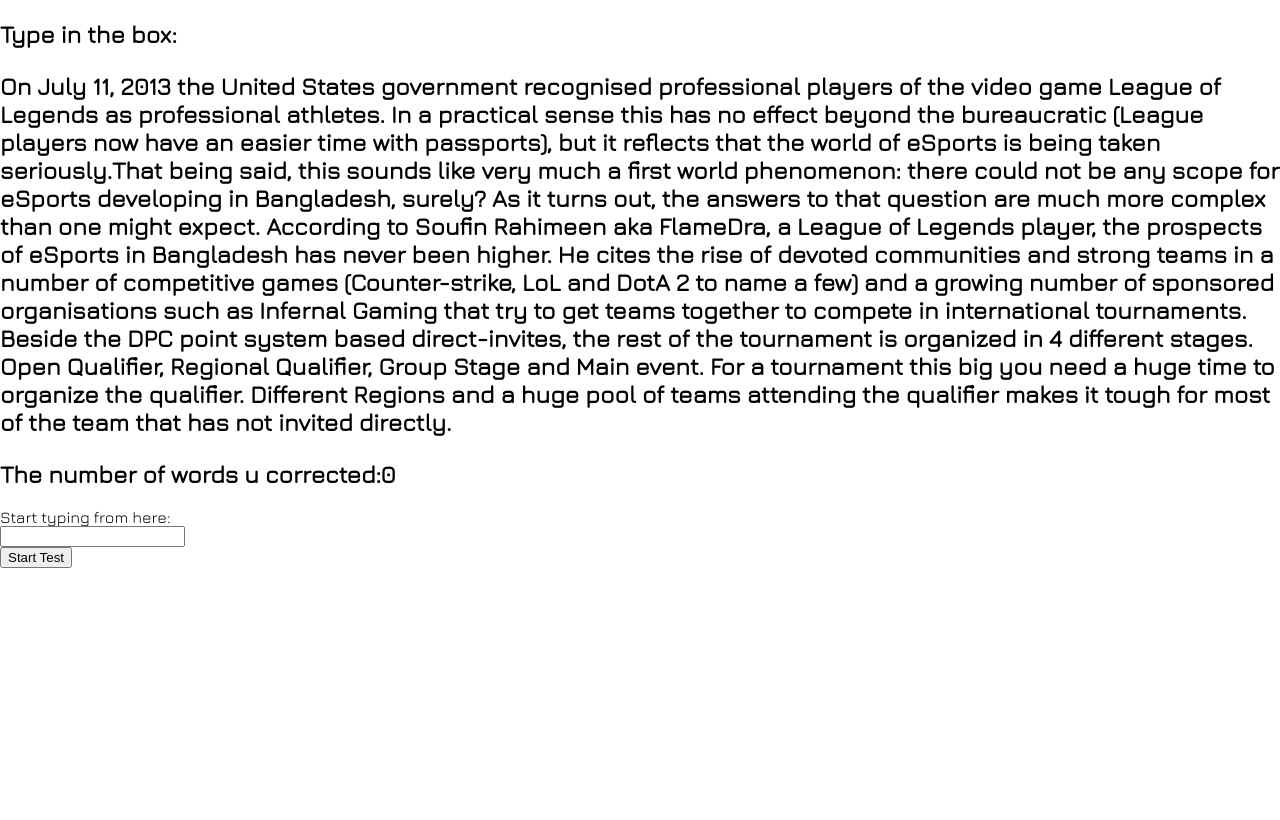
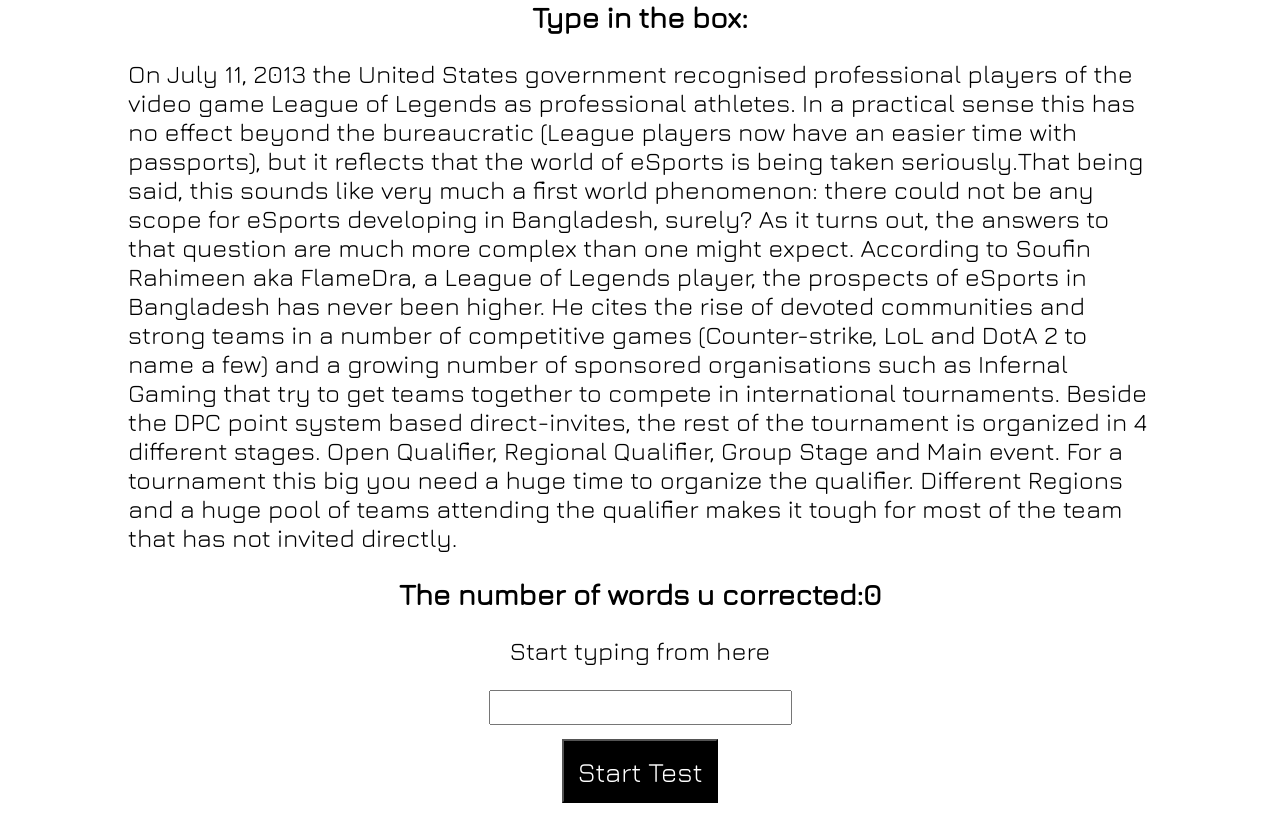
Before and after one commit to Nabid-Kaisar/WPM-Test, a React (Create React App) app: page / in a window 1280 px wide. Built offline with nearby package versions, Linux system fonts and the light colour scheme.

Commit message:
Added new classes and new css rules for styling from scratch.

```diff
--- a/src/App.js
+++ b/src/App.js
@@ -66,10 +66,11 @@
 
   render() {
     return (
-      <div className="page-design">
-        <h2 className="white-text">
-          Type in the box:{" "}
-          <p className="white-text">
+      <div className="container">
+        <h3>
+          Type in the box:
+        </h3>
+        <p className="text-content">
           On July 11, 2013 the United States government recognised
           professional players of the video game League of Legends as
           professional athletes. In a practical sense this has no effect
@@ -92,23 +93,18 @@
           Regions and a huge pool of teams attending the qualifier makes it
           tough for most of the team that has not invited directly.
         </p>
-        </h2>
-        <h2 className="red-text">
+        <h3>
           The number of words u corrected:
           {this.state.correctedWord}
-        </h2>
-        <form className="white-text">
-          Start typing from here:<br />
+        </h3>
+        <p>Start typing from here</p>
         <input
           type="text"
-            className="input-box-for-typing"
+          className="content-input"
           name="input-box"
           onChange={this.handleChange}
-          />{" "}
-          <br />
-        </form>
-
-        <button onClick={this.startTime} className="start-button">
+        />
+        <button onClick={this.startTime} className="submit-button">
           Start Test
         </button>
       </div>
--- a/src/index.css
+++ b/src/index.css
@@ -1,21 +1,37 @@
-body ,html{
+body,html{
   margin: 0;
   padding: 0;
+  height:100%;
   font-family: 'Jura',sans-serif;
-  height:100%;
+  font-size: 25px;
 }
-
-.textBox {
-  margin: 0;
-  padding: 0;
-  height: 200px;
-  width: 50%;
-  //background-color: #65f2a2;
-  background-color: #5f9ea0;
-  font-weight: bold;
-
-  color: white;
-  border: 2px solid white;
-  border-radius: 4px;
-  font-size: 20px;
+input{
+  font-size:25px;
+  font-family:'Jura',sans-serif;
 }
+h3{
+  margin:0 0;
+  padding:0 0;
+}
+button{
+  font-size: 1.1em;
+  font-family:'Jura',sans-serif;
+  margin:0.5em;
+  padding:0.5em;
+}
+.container{
+  width:80%;
+  margin:0 auto;
+  display: flex;
+  flex-flow: column;
+  align-items: center;
+}
+.submit-button{
+  color:white;
+  background-color: black;
+  cursor:pointer;
+}
+.submit-button:hover{
+  color:black;
+  background-color:white;
+}
```
Lines whose indentation alone changed are shown as unchanged.
